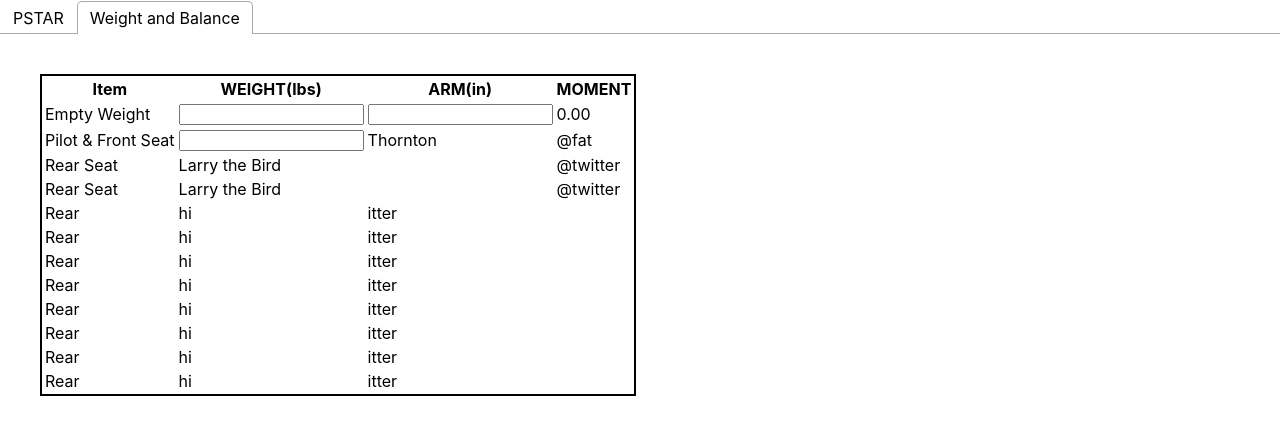
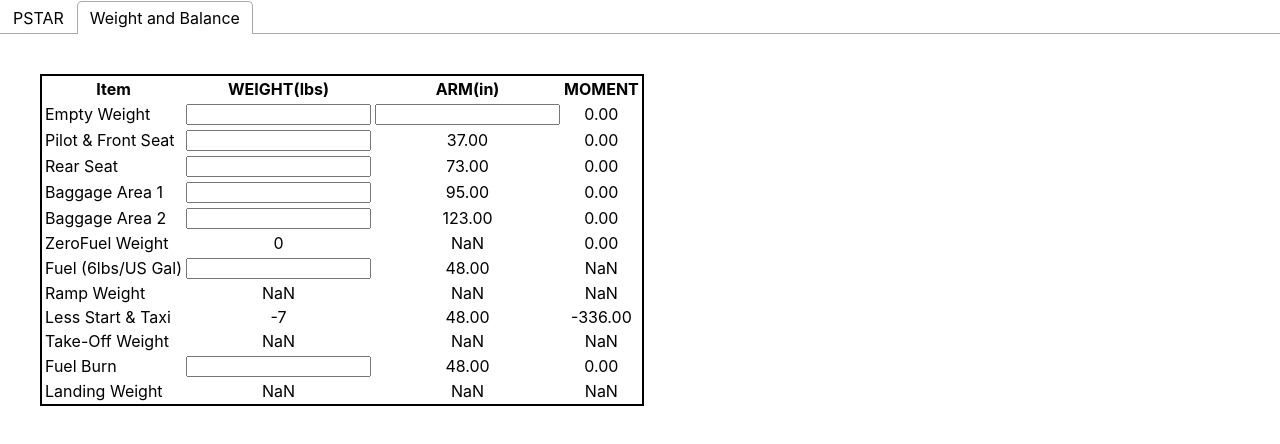
Before and after one commit to robertmzm/pstar, a React (Create React App) app: page / in a window 1280 px wide. Both pictures are taken after a click on the tab "Weight and Balance". Shown: the top 444 px of the page. Built offline with nearby package versions, Linux system fonts and the light colour scheme.

Commit message:
finished weight and balance sheet

```diff
--- a/src/react/components/Question.js
+++ b/src/react/components/Question.js
@@ -47,8 +47,6 @@ function Option(props){
 
 function Question(props){
 	const re=/\n/
-	console.log()
-
 	const options = props.question.options
 	const listOptions = options.map((option) =>
 		<Option option={option}/>
--- a/src/react/components/WeightBalanceSheet.js
+++ b/src/react/components/WeightBalanceSheet.js
@@ -5,41 +5,53 @@ const tableStyle = {
   margin: "40px",
 }
 
-const tdStyle={
+const centerText={
   textAlign: "center"
 }
 function WeightBalanceSheet(props){
 
-	const [variableFields, setVariableFields] = useState({emptyWeight:0,arm:0});
+	const [inputs, setinputs] = useState({emptyWeight:0,arm:0,frontSeat:0,rearSeat:0,baggage1:0,baggage2:0,fuelBurn:0});
+  const arms = {frontSeat:37,rearSeat:73,baggage1:95,baggage2:123,fuel:48}
 
   var handleChange = (e) => {
 
-    setVariableFields({...variableFields,[e.target.name]:e.target.value})
+    setinputs({...inputs,[e.target.name]:Number(e.target.value)})
   };
-  console.log(variableFields)
+
+  var to2Decimal = (num) => {
+    return (Math.round(num * 100) / 100).toFixed(2)
+  }
+  var weights = {zeroFuel:inputs.emptyWeight+inputs.frontSeat+inputs.rearSeat+inputs.baggage1+inputs.baggage2,taxi:-7}
+  var moments = {emptyWeight:inputs.emptyWeight*inputs.arm, frontSeat:inputs.frontSeat*arms.frontSeat,
+    rearSeat:inputs.rearSeat*arms.rearSeat,
+    baggage1:inputs.baggage1*arms.baggage1,
+    baggage2:inputs.baggage2*arms.baggage2,
+    zeroFuel:0,
+    fuel:inputs.fuel*arms.fuel,
+    taxi: weights.taxi*arms.fuel,
+    fuelBurn: inputs.fuelBurn*arms.fuel
+  }
+  moments.zeroFuel=moments.emptyWeight+moments.frontSeat+moments.rearSeat+moments.baggage1+moments.baggage2
+  arms.zeroFuel=moments.zeroFuel/weights.zeroFuel
+
+  weights.rampWeight=weights.zeroFuel+inputs.fuel
+  moments.rampWeight=moments.fuel+moments.zeroFuel
+  arms.rampWeight=moments.rampWeight/weights.rampWeight
+
+  weights.takeOff=weights.rampWeight+weights.taxi
+  moments.takeOff=moments.rampWeight+moments.taxi
+  arms.takeOff=moments.takeOff/weights.takeOff
+
+  weights.landing = weights.takeOff+inputs.fuelBurn
+  moments.landing = moments.takeOff+moments.fuelBurn
+  arms.landing=moments.landing/weights.landing
+
+  Object.keys(moments).forEach(function(key) {
+   moments[key]=to2Decimal(moments[key])
+   arms[key]=to2Decimal(arms[key])
+});
 
 	return(
-		/*<div>
-      <table>
-        <thead>
-          <tr>
-            <th>Weight</th>
-            <th>Arm</th>
-            <th>Moment</th>
-          </tr>
-        </thead>
-        <tbody>
-          <div>
-          <label> Aircraft </label>
-            <input name="Weight" type="text" onChange={handleChange} />
-            <input name="Moment" type="text" onChange={handleChange} />
-            <input name="Arm" type="text" onChange={handleChange} />
-          </div>
-          <label> Front Seat  </label>
-            <input name="Front Seat" type="text" onChange={handleChange} />
-        </tbody>
-      </table>*/
-
     <table style={tableStyle}>
       <thead>
         <tr>
@@ -52,65 +64,75 @@ function WeightBalanceSheet(props){
       <tbody>
         <tr>
           <td>Empty Weight</td>
-          <td><input name="emptyWeight" type="text" onChange={handleChange} /></td>
-          <td><input name="arm" type="text" onChange={handleChange} /></td>
-          <td>{(Math.round(variableFields.emptyWeight*variableFields.arm * 100) / 100).toFixed(2)}</td>
+          <td style={centerText}><input style={centerText} name="emptyWeight" type="text" onChange={handleChange} /></td>
+          <td style={centerText}><input style={centerText}  name="arm" type="text" onChange={handleChange} /></td>
+          <td style={centerText}>{moments.emptyWeight}</td>
         </tr>
         <tr>
           <td>Pilot & Front Seat</td>
-          <td><input name="frontWeight" type="text" onChange={handleChange} /></td>
-          <td>Thornton</td>
-          <td>@fat</td>
+          <td style={centerText}><input style={centerText} name="frontSeat" type="text" onChange={handleChange} /></td>
+          <td style={centerText}>{arms.frontSeat}</td>
+          <td style={centerText}>{moments.frontSeat}</td>
         </tr>
         <tr>
           <td>Rear Seat</td>
-          <td colSpan={2}>Larry the Bird</td>
-          <td>@twitter</td>
+          <td style={centerText}><input name="rearSeat" type="text" onChange={handleChange} /></td>
+          <td style={centerText}>{arms.rearSeat}</td>
+          <td style={centerText}>{moments.rearSeat}</td>
         </tr>
         <tr>
-          <td>Rear Seat</td>
-          <td colSpan={2}>Larry the Bird</td>
-          <td>@twitter</td>
+          <td>Baggage Area 1</td>
+          <td style={centerText}><input name="baggage1" type="text" onChange={handleChange} /></td>
+          <td style={centerText}>{arms.baggage1}</td>
+          <td style={centerText}>{moments.baggage1}</td>
         </tr>
         <tr>
-          <td>Rear</td>
-          <td>hi</td>
-          <td>itter</td>
+          <td>Baggage Area 2</td>
+          <td style={centerText}><input name="baggage2" type="text" onChange={handleChange} /></td>
+          <td style={centerText}>{arms.baggage2}</td>
+          <td style={centerText}>{moments.baggage2}</td>
         </tr>
         <tr>
-          <td>Rear</td>
-          <td>hi</td>
-          <td>itter</td>
+          <td>ZeroFuel Weight</td>
+          <td style={centerText}>{weights.zeroFuel}</td>
+          <td style={centerText}>{arms.zeroFuel}</td>
+          <td style={centerText}>{moments.zeroFuel}</td>
         </tr>
         <tr>
-          <td>Rear</td>
-          <td>hi</td>
-          <td>itter</td>
+          <td>Fuel (6lbs/US Gal)</td>
+          <td style={centerText}><input name="fuel" type="text" onChange={handleChange} /></td>
+          <td style={centerText}>{arms.fuel}</td>
+          <td style={centerText}>{moments.fuel}</td>
         </tr>
         <tr>
-          <td>Rear</td>
-          <td>hi</td>
-          <td>itter</td>
+          <td>Ramp Weight</td>
+          <td style={centerText}>{weights.rampWeight}</td>
+          <td style={centerText}>{arms.rampWeight}</td>
+          <td style={centerText}>{moments.rampWeight}</td>
         </tr>
         <tr>
-          <td>Rear</td>
-          <td>hi</td>
-          <td>itter</td>
+          <td>Less Start & Taxi</td>
+          <td style={centerText}>{weights.taxi}</td>
+          <td style={centerText}>{arms.fuel}</td>
+          <td style={centerText}>{moments.taxi}</td>
         </tr>
         <tr>
-          <td>Rear</td>
-          <td>hi</td>
-          <td>itter</td>
+          <td>Take-Off Weight</td>
+          <td style={centerText}>{weights.takeOff}</td>
+          <td style={centerText}>{arms.takeOff}</td>
+          <td style={centerText}>{moments.takeOff}</td>
         </tr>
         <tr>
-          <td>Rear</td>
-          <td>hi</td>
-          <td>itter</td>
+          <td>Fuel Burn</td>
+          <td style={centerText}><input name="fuelBurn" type="text" onChange={handleChange} /></td>
+          <td style={centerText}>{arms.fuel}</td>
+          <td style={centerText}>{moments.fuelBurn}</td>
         </tr>
         <tr>
-          <td>Rear</td>
-          <td>hi</td>
-          <td>itter</td>
+          <td>Landing Weight</td>
+          <td style={centerText}>{weights.landing}</td>
+          <td style={centerText}>{arms.landing}</td>
+          <td style={centerText}>{moments.landing}</td>
         </tr>
       </tbody>
     </table>
```
